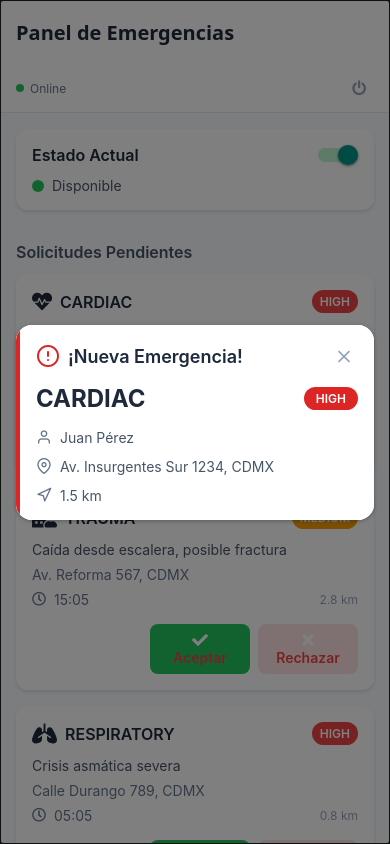
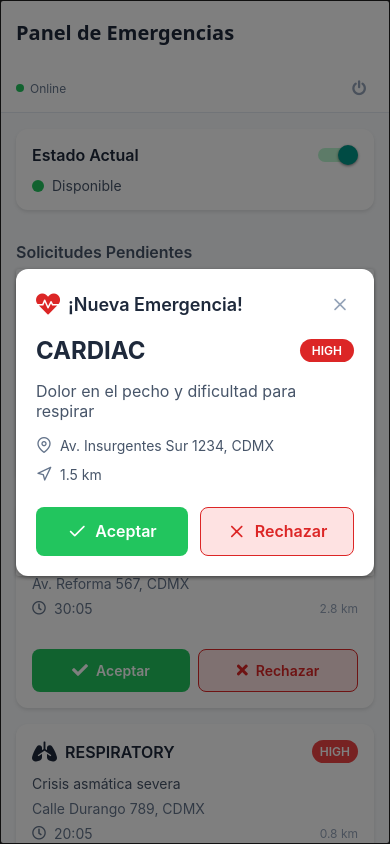
Before and after one commit to aristides25/medigo-ops, a React Native app: screen /ParamedicHome in a window 390 px wide. Built offline with nearby package versions, Linux system fonts and the light colour scheme.

Commit message:
feat: mejoras en el flujo de la app, notificaciones emergentes y estados de emergencia

```diff
--- a/src/components/EmergencyRequestCard.tsx
+++ b/src/components/EmergencyRequestCard.tsx
@@ -118,7 +118,7 @@ export const EmergencyRequestCard: React.FC<EmergencyRequestCardProps> = ({
                             size={16}
                             color="#FFFFFF"
                         />
-                        <Text style={styles.buttonText}>Aceptar</Text>
+                        <Text style={[styles.buttonText, styles.acceptButtonText]}>Aceptar</Text>
                     </TouchableOpacity>
 
                     <TouchableOpacity
@@ -129,9 +129,9 @@ export const EmergencyRequestCard: React.FC<EmergencyRequestCardProps> = ({
                             name="times"
                             type="font-awesome-5"
                             size={16}
-                            color="#FFFFFF"
+                            color="#DC2626"
                         />
-                        <Text style={styles.buttonText}>Rechazar</Text>
+                        <Text style={[styles.buttonText, styles.rejectButtonText]}>Rechazar</Text>
                     </TouchableOpacity>
                 </View>
             </View>
@@ -216,25 +216,36 @@ const styles = StyleSheet.create({
     },
     actions: {
         flexDirection: 'row',
-        justifyContent: 'flex-end',
+        justifyContent: 'space-between',
         gap: 8,
+        marginTop: 16,
     },
     button: {
+        flex: 1,
+        flexDirection: 'row',
+        alignItems: 'center',
+        justifyContent: 'center',
+        paddingVertical: 12,
         paddingHorizontal: 16,
-        paddingVertical: 8,
         borderRadius: 8,
-        minWidth: 100,
-        alignItems: 'center',
-    },
-    rejectButton: {
-        backgroundColor: '#FEE2E2',
+        gap: 8,
     },
     acceptButton: {
         backgroundColor: '#22C55E',
     },
+    rejectButton: {
+        backgroundColor: '#FEE2E2',
+        borderWidth: 1,
+        borderColor: '#DC2626',
+    },
     buttonText: {
         fontSize: 14,
         fontWeight: '600',
-        color: '#EF4444',
+    },
+    acceptButtonText: {
+        color: '#FFFFFF',
+    },
+    rejectButtonText: {
+        color: '#DC2626',
     },
 });
--- a/src/constants/mockData.ts
+++ b/src/constants/mockData.ts
@@ -46,7 +46,7 @@ export const MOCK_EMERGENCY_REQUESTS: EmergencyRequest[] = [
             phone: "5555555556"
         },
         description: "Caída desde escalera, posible fractura",
-        createdAt: new Date(Date.now() - 1000 * 60 * 15), // 15 minutos atrás
+        createdAt: new Date(Date.now() - 1000 * 60 * 30),
         distance: 2.8
     },
     {
@@ -66,7 +66,7 @@ export const MOCK_EMERGENCY_REQUESTS: EmergencyRequest[] = [
             phone: "5555555557"
         },
         description: "Crisis asmática severa",
-        createdAt: new Date(Date.now() - 1000 * 60 * 5), // 5 minutos atrás
+        createdAt: new Date(Date.now() - 1000 * 60 * 20),
         distance: 0.8
     }
 ];
--- a/src/screens/paramedic/ParamedicHomeScreen.tsx
+++ b/src/screens/paramedic/ParamedicHomeScreen.tsx
@@ -18,18 +18,50 @@ interface EmergencyNotificationProps {
   request: EmergencyRequest | null;
   visible: boolean;
   onClose: () => void;
+  onAccept: (request: EmergencyRequest) => void;
+  onReject: (requestId: string) => void;
 }
 
 const EmergencyNotification: React.FC<EmergencyNotificationProps> = ({
   request,
   visible,
-  onClose
+  onClose,
+  onAccept,
+  onReject
 }) => {
   const slideAnim = React.useRef(new Animated.Value(-300)).current;
+  const shakeAnim = React.useRef(new Animated.Value(0)).current;
   const fadeAnim = React.useRef(new Animated.Value(0)).current;
   const { width } = Dimensions.get('window');
 
-  React.useEffect(() => {
+  const startShakeAnimation = () => {
+    Animated.sequence([
+      Animated.timing(shakeAnim, {
+        toValue: 10,
+        duration: 100,
+        useNativeDriver: true
+      }),
+      Animated.timing(shakeAnim, {
+        toValue: -10,
+        duration: 100,
+        useNativeDriver: true
+      }),
+      Animated.timing(shakeAnim, {
+        toValue: 10,
+        duration: 100,
+        useNativeDriver: true
+      }),
+      Animated.timing(shakeAnim, {
+        toValue: 0,
+        duration: 100,
+        useNativeDriver: true
+      })
+    ]).start(() => {
+      setTimeout(startShakeAnimation, 2000);
+    });
+  };
+
+  useEffect(() => {
     if (visible) {
       Animated.parallel([
         Animated.spring(slideAnim, {
@@ -43,7 +75,9 @@ const EmergencyNotification: React.FC<EmergencyNotificationProps> = ({
           duration: 300,
           useNativeDriver: true
         })
-      ]).start();
+      ]).start(() => {
+        startShakeAnimation();
+      });
     } else {
       Animated.parallel([
         Animated.timing(slideAnim, {
@@ -75,49 +109,57 @@ const EmergencyNotification: React.FC<EmergencyNotificationProps> = ({
     }
   };
 
+  const getEmergencyIcon = () => {
+    switch (request.type) {
+      case 'CARDIAC':
+        return 'heartbeat';
+      case 'RESPIRATORY':
+        return 'lungs';
+      case 'TRAUMA':
+        return 'hospital-user';
+      default:
+        return 'first-aid';
+    }
+  };
+
   return (
     <Overlay
       isVisible={visible}
       onBackdropPress={onClose}
-      overlayStyle={[styles.overlay, { width: width - 32 }]}
+      overlayStyle={styles.overlay}
       backdropStyle={{ backgroundColor: 'rgba(0, 0, 0, 0.5)' }}
-      animationType="fade"
     >
       <Animated.View
         style={[
           styles.notificationContainer,
           {
-            transform: [{ translateY: slideAnim }],
+            width: width - 32,
+            transform: [
+              { translateY: slideAnim },
+              { translateX: shakeAnim }
+            ],
             opacity: fadeAnim
           }
         ]}
       >
-        {/* Barra de prioridad */}
-        <View style={[styles.priorityBar, { backgroundColor: getPriorityColor() }]} />
-
         <View style={styles.notificationContent}>
           {/* Header */}
           <View style={styles.notificationHeader}>
             <View style={styles.notificationTitleContainer}>
               <Icon
-                name="alert-circle"
-                type="feather"
+                name={getEmergencyIcon()}
+                type="font-awesome-5"
                 size={24}
                 color={getPriorityColor()}
               />
               <Text style={styles.notificationTitle}>¡Nueva Emergencia!</Text>
             </View>
             <TouchableOpacity onPress={onClose} style={styles.closeButton}>
-              <Icon
-                name="x"
-                type="feather"
-                size={20}
-                color="#94A3B8"
-              />
+              <Icon name="x" type="feather" size={20} color="#94A3B8" />
             </TouchableOpacity>
           </View>
 
-          {/* Tipo de Emergencia */}
+          {/* Tipo y Prioridad */}
           <View style={styles.emergencyTypeContainer}>
             <Text style={styles.emergencyType}>{request.type}</Text>
             <View style={[styles.priorityBadge, { backgroundColor: getPriorityColor() }]}>
@@ -125,20 +167,46 @@ const EmergencyNotification: React.FC<EmergencyNotificationProps> = ({
             </View>
           </View>
 
-          {/* Información */}
+          {/* Descripción */}
+          <Text style={styles.description}>{request.description}</Text>
+
+          {/* Info */}
           <View style={styles.infoContainer}>
-            <View style={styles.infoRow}>
-              <Icon name="user" type="feather" size={16} color="#64748B" />
-              <Text style={styles.infoText}>{request.patientInfo.name}</Text>
-            </View>
             <View style={styles.infoRow}>
               <Icon name="map-pin" type="feather" size={16} color="#64748B" />
               <Text style={styles.infoText}>{request.location.address}</Text>
             </View>
             <View style={styles.infoRow}>
               <Icon name="navigation" type="feather" size={16} color="#64748B" />
-              <Text style={styles.infoText}>{request.distance ? `${request.distance.toFixed(1)} km` : 'Calculando...'}</Text>
+              <Text style={styles.infoText}>
+                {request.distance ? `${request.distance.toFixed(1)} km` : 'Calculando...'}
+              </Text>
             </View>
+          </View>
+
+          {/* Botones */}
+          <View style={styles.actionButtons}>
+            <TouchableOpacity
+              style={[styles.actionButton, styles.acceptButton]}
+              onPress={() => {
+                onAccept(request);
+                onClose();
+              }}
+            >
+              <Icon name="check" type="feather" size={20} color="#FFFFFF" />
+              <Text style={styles.acceptButtonText}>Aceptar</Text>
+            </TouchableOpacity>
+
+            <TouchableOpacity
+              style={[styles.actionButton, styles.rejectButton]}
+              onPress={() => {
+                onReject(request.id);
+                onClose();
+              }}
+            >
+              <Icon name="x" type="feather" size={20} color="#DC2626" />
+              <Text style={styles.rejectButtonText}>Rechazar</Text>
+            </TouchableOpacity>
           </View>
         </View>
       </Animated.View>
@@ -151,10 +219,9 @@ export const ParamedicHomeScreen = () => {
   const { logout } = useAuth();
   const [isAvailable, setIsAvailable] = useState(true);
   const [activeRequest, setActiveRequest] = useState<EmergencyRequest | null>(null);
-  const [pendingRequests, setPendingRequests] = useState(MOCK_EMERGENCY_REQUESTS);
+  const [pendingRequests, setPendingRequests] = useState<EmergencyRequest[]>(MOCK_EMERGENCY_REQUESTS);
   const [newEmergency, setNewEmergency] = useState<EmergencyRequest | null>(null);
   const [notificationVisible, setNotificationVisible] = useState(false);
-  const [shownNotifications, setShownNotifications] = useState<Set<string>>(new Set());
 
   const handleAcceptRequest = (request: EmergencyRequest) => {
     const updatedRequest = {
@@ -215,27 +282,18 @@ export const ParamedicHomeScreen = () => {
   };
 
   const handleCloseNotification = () => {
-    if (newEmergency) {
-      setShownNotifications(prev => new Set([...prev, newEmergency.id]));
-    }
     setNotificationVisible(false);
     setNewEmergency(null);
   };
 
+  // Efecto para mostrar la notificación inicial
   useEffect(() => {
-    if (isAvailable && !activeRequest && pendingRequests.length > 0 && !notificationVisible && !newEmergency) {
-      const nextEmergency = pendingRequests.find(request => !shownNotifications.has(request.id));
-
-      if (nextEmergency) {
-        setNewEmergency(nextEmergency);
+    const cardiacEmergency = pendingRequests.find(request => request.type === 'CARDIAC');
+    if (cardiacEmergency && !notificationVisible) {
+      setNewEmergency(cardiacEmergency);
       setNotificationVisible(true);
     }
-    }
-  }, [isAvailable, activeRequest, pendingRequests, notificationVisible, newEmergency, shownNotifications]);
-
-  useEffect(() => {
-    setShownNotifications(new Set());
-  }, [pendingRequests.length]);
+  }, []); // Solo se ejecuta una vez al montar el componente
 
   return (
     <SafeAreaView style={styles.safeArea} edges={['top']}>
@@ -316,11 +374,15 @@ export const ParamedicHomeScreen = () => {
           )}
         </ScrollView>
 
+        {newEmergency && (
           <EmergencyNotification
             request={newEmergency}
             visible={notificationVisible}
             onClose={handleCloseNotification}
+            onAccept={handleAcceptRequest}
+            onReject={handleRejectRequest}
           />
+        )}
       </View>
     </SafeAreaView>
   );
@@ -424,28 +486,31 @@ const styles = StyleSheet.create({
   },
   overlay: {
     padding: 0,
-    borderRadius: 16,
-    backgroundColor: 'white',
-    overflow: 'hidden',
+    margin: 0,
+    backgroundColor: 'transparent',
+    justifyContent: 'center',
+    alignItems: 'center',
   },
   notificationContainer: {
-    flexDirection: 'row',
-    backgroundColor: 'white',
+    backgroundColor: '#FFFFFF',
+    borderRadius: 12,
+    shadowColor: '#000',
+    shadowOffset: {
+      width: 0,
+      height: 2,
     },
-  priorityBar: {
-    width: 4,
-    borderTopLeftRadius: 16,
-    borderBottomLeftRadius: 16,
+    shadowOpacity: 0.25,
+    shadowRadius: 3.84,
+    elevation: 5,
   },
   notificationContent: {
-    flex: 1,
-    padding: 16,
+    padding: 20,
   },
   notificationHeader: {
     flexDirection: 'row',
     justifyContent: 'space-between',
     alignItems: 'center',
-    marginBottom: 12,
+    marginBottom: 16,
   },
   notificationTitleContainer: {
     flexDirection: 'row',
@@ -477,12 +542,18 @@ const styles = StyleSheet.create({
     borderRadius: 12,
   },
   priorityText: {
-    color: 'white',
+    color: '#FFFFFF',
     fontSize: 12,
     fontWeight: '600',
   },
+  description: {
+    fontSize: 16,
+    color: '#475569',
+    marginBottom: 16,
+  },
   infoContainer: {
     gap: 12,
+    marginBottom: 24,
   },
   infoRow: {
     flexDirection: 'row',
@@ -494,4 +565,37 @@ const styles = StyleSheet.create({
     color: '#475569',
     flex: 1,
   },
+  actionButtons: {
+    flexDirection: 'row',
+    justifyContent: 'space-between',
+    gap: 12,
+  },
+  actionButton: {
+    flex: 1,
+    flexDirection: 'row',
+    alignItems: 'center',
+    justifyContent: 'center',
+    paddingVertical: 12,
+    paddingHorizontal: 16,
+    borderRadius: 8,
+    gap: 8,
+  },
+  acceptButton: {
+    backgroundColor: '#22C55E',
+  },
+  rejectButton: {
+    backgroundColor: '#FEE2E2',
+    borderWidth: 1,
+    borderColor: '#DC2626',
+  },
+  acceptButtonText: {
+    color: '#FFFFFF',
+    fontSize: 16,
+    fontWeight: '600',
+  },
+  rejectButtonText: {
+    color: '#DC2626',
+    fontSize: 16,
+    fontWeight: '600',
+  },
 });
```
Lines whose indentation alone changed are shown as unchanged.
